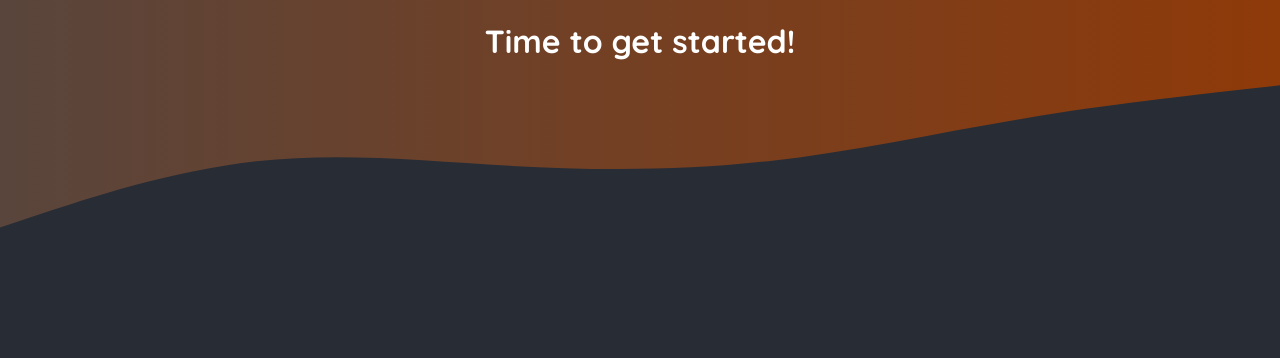
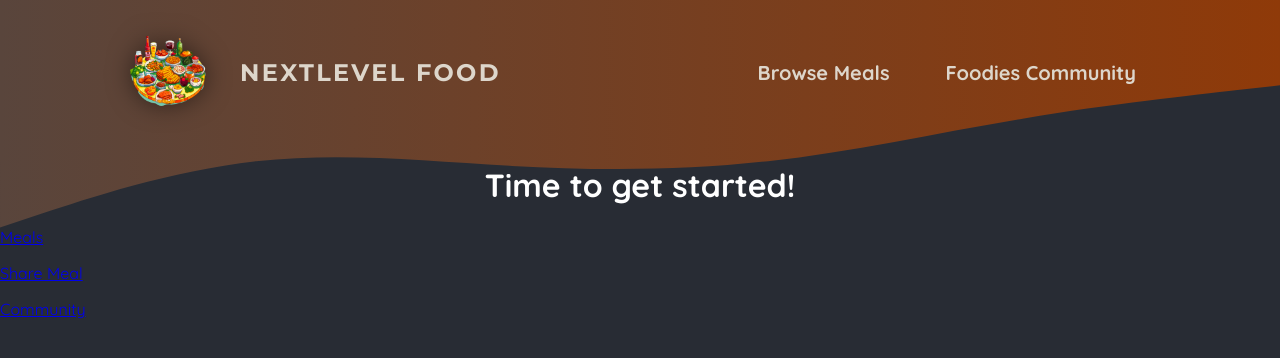
Before and after one commit to Itzmadukz/foodiesApp-NextJS, a Next.js app: page / in a window 1280 px wide. Shown: the top 358 px of the page. Built offline with nearby package versions, Linux system fonts and the light colour scheme.

Commit message:
add: main-header

```diff
--- /dev/null
+++ b/app/community/page.js
@@ -0,0 +1,3 @@
+export default function CommunityPage() {
+    return <h1>Community</h1>;
+  }
--- a/app/layout.js
+++ b/app/layout.js
@@ -1,3 +1,4 @@
+import MainHeader from '@/components/main-header';
 import './globals.css';
 
 export const metadata = {
@@ -30,6 +31,7 @@
           </svg>
         </div>
 
+        <MainHeader />
         {children}
       </body>
     </html>
--- /dev/null
+++ b/app/meals/[mealSlug]/page.js
@@ -0,0 +1,3 @@
+export default function MealDetailsPage({params}) {
+    return <h1>{params.mealSlug} Details</h1>;
+  }
--- /dev/null
+++ b/app/meals/page.js
@@ -0,0 +1,3 @@
+export default function MealsPage() {
+    return <h1>Meals Page</h1>;
+  }
--- /dev/null
+++ b/app/meals/share/page.js
@@ -0,0 +1,3 @@
+export default function ShareMealPage() {
+  return <h1>Share Meal</h1>;
+}
--- a/app/page.js
+++ b/app/page.js
@@ -1,9 +1,14 @@
+import Link from 'next/link';
+
 export default function Home() {
   return (
     <main>
       <h1 style={{ color: 'white', textAlign: 'center' }}>
         Time to get started!
       </h1>
+      <p><Link href="/meals">Meals</Link></p>
+      <p><Link href="/meals/share">Share Meal</Link></p>
+      <p><Link href="/community">Community</Link></p>
     </main>
   );
 }
--- /dev/null
+++ b/components/main-header.js
@@ -0,0 +1,26 @@
+import Link from 'next/link';
+
+import logoImg from '@/assets/logo.png';
+import classes from './main-header.module.css';
+
+export default function MainHeader() {
+  return (
+    <header className={classes.header}>
+      <Link className={classes.logo} href="/">
+        <img src={logoImg.src} alt="A plate with food on it" />
+        NextLevel Food
+      </Link>
+
+      <nav className={classes.nav}>
+        <ul>
+          <li>
+            <Link href="/meals">Browse Meals</Link>
+          </li>
+          <li>
+            <Link href="/community">Foodies Community</Link>
+          </li>
+        </ul>
+      </nav>
+    </header>
+  );
+}
--- /dev/null
+++ b/components/main-header.module.css
@@ -0,0 +1,67 @@
+.header {
+    display: flex;
+    justify-content: space-between;
+    align-items: center;
+    padding: 2rem 1rem;
+  }
+
+  @media (min-width: 768px) {
+    .header {
+      padding: 2rem 10%;
+    }
+  }
+
+  .nav ul {
+    list-style: none;
+    margin: 0;
+    padding: 0;
+    display: flex;
+    gap: 1.5rem;
+    /* font-family: 'Montserrat', sans-serif; */
+    font-size: 1.25rem;
+  }
+
+  .nav a {
+    text-decoration: none;
+    color: #ddd6cb;
+    font-weight: bold;
+    padding: 0.5rem 1rem;
+    border-radius: 0.5rem;
+  }
+
+  .nav a:hover,
+  .nav a:active {
+    background: linear-gradient(90deg, #ff8a05, #f9b331);
+    background-clip: text;
+    -webkit-background-clip: text;
+    -webkit-text-fill-color: transparent;
+    text-shadow: 0 0 18px rgba(248, 190, 42, 0.8);
+  }
+
+  .active {
+    background: linear-gradient(90deg, #ff8a05, #f9b331);
+    background-clip: text;
+    -webkit-background-clip: text;
+    -webkit-text-fill-color: transparent;
+  }
+
+  .logo {
+    display: flex;
+    align-items: center;
+    justify-content: center;
+    gap: 2rem;
+    text-decoration: none;
+    color: #ddd6cb;
+    font-weight: bold;
+    font-family: 'Montserrat', sans-serif;
+    letter-spacing: 0.15rem;
+    text-transform: uppercase;
+    font-size: 1.5rem;
+  }
+
+  .logo img {
+    width: 5rem;
+    height: 5rem;
+    object-fit: contain;
+    filter: drop-shadow(0 0 0.75rem rgba(0, 0, 0, 0.5));
+  }
```
Also changed, not shown: 1 other file (tests, documents, lock files or other folders).
